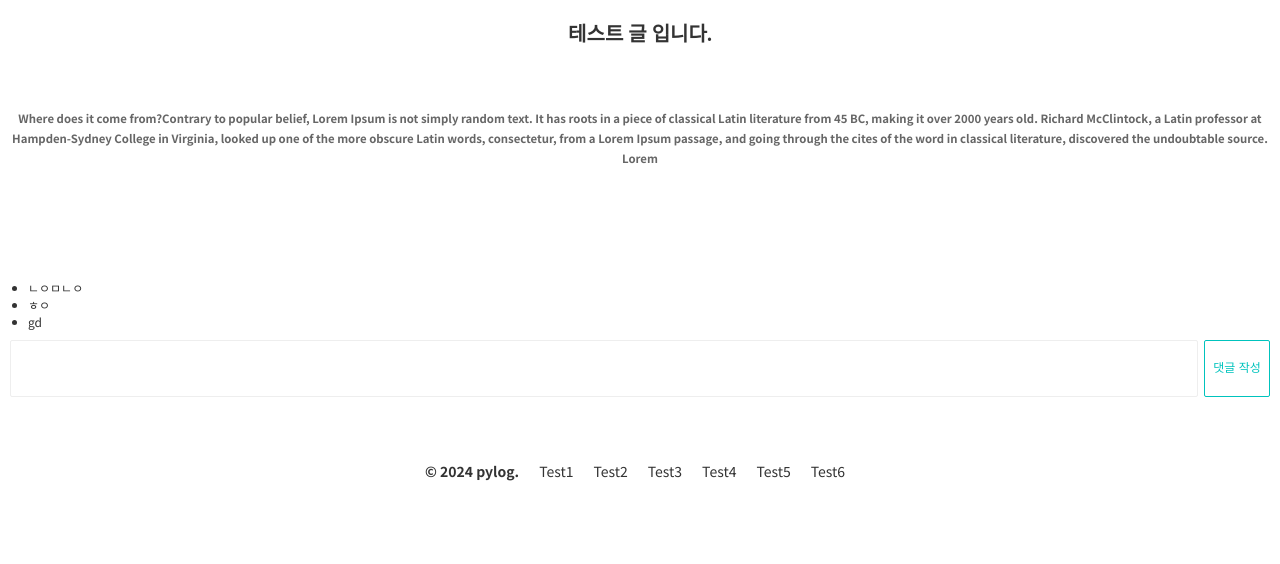
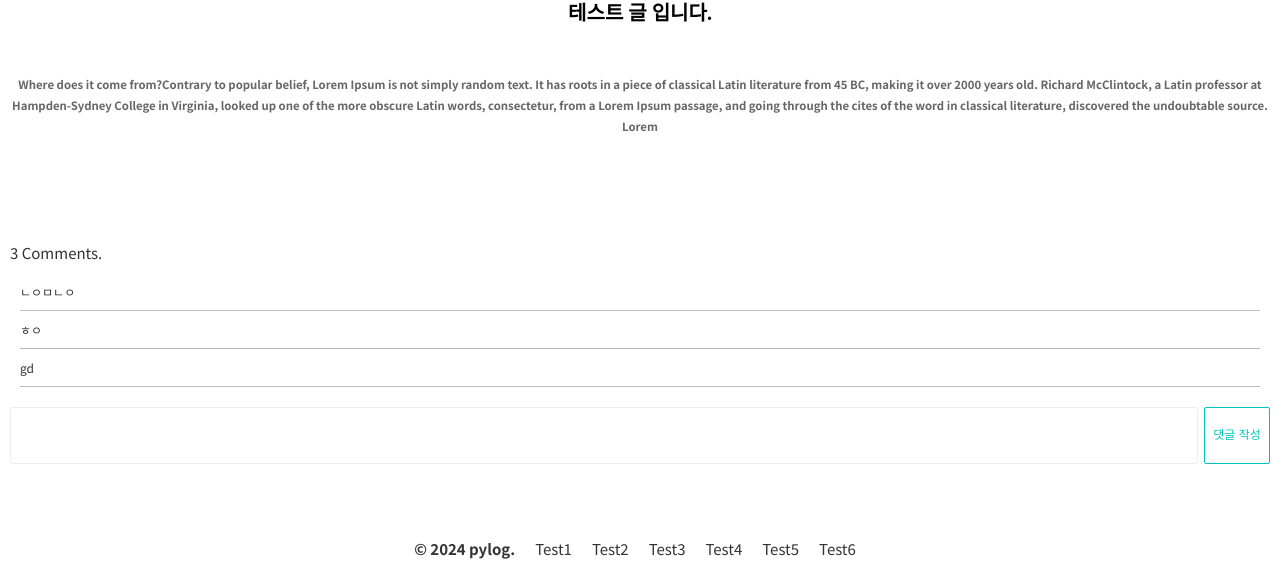
Before and after one commit to 0verfl0w767/simple-blog, a Django app: page /posts/read/1/ in a window 1280 px wide. Shown: the part 623-1187 px from the top of the page. Before the commit the page ends 1104 px from the top, so only its background shows below. Run offline with Django 5.2, Linux system fonts and the light colour scheme; data comes from the database, SQL or seed files in the repository; both versions use the stored data as it was after the commit.

Commit message:
fix: some design modifications

```diff
--- a/python_project/static/css/style-up.css
+++ b/python_project/static/css/style-up.css
@@ -17,6 +17,19 @@
   -webkit-line-clamp: 3;
   -webkit-box-orient: vertical;
   height: 63px;
+}
+
+p {
+  margin: 0;
+}
+
+.content {
+  color: black;
+  margin-block: 20px;
+}
+
+.comments-box {
+  margin-block: 10px;
 }
 
 .footer {
@@ -55,18 +68,24 @@
   display: flex;
   justify-content: center;
   align-items: center;
+  flex-wrap: wrap;
   padding-block: 20px;
 }
 
-.sponsor-text {
-  padding-inline: 10px;
-}
-
-.sponsor-img {
+.sponsor-img-cloud {
+  padding-inline: 4px;
   max-width: 125px;
   overflow: hidden;
 }
 
-.sponsor-img img {
+.sponsor-img-school {
+  padding-inline: 4px;
+  max-width: 144px;
+  overflow: hidden;
+}
+
+.sponsor img {
+  display: flex;
+  flex-wrap: wrap;
   max-width: initial;
 }
--- a/python_project/static/css/style.css
+++ b/python_project/static/css/style.css
@@ -29,9 +29,15 @@
   margin: 0;
   font-family: "Noto Sans KR", serif;
   font-weight: 300;
-  font-size: 14px;
+  font-size: 15px;
   color: #333;
   height: 100%;
+}
+
+@media (width < 576px) {
+  html {
+    font-size: 13px;
+  }
 }
 
 body {
@@ -117,6 +123,7 @@
 }
 
 ul.comments {
+  padding: 10px;
   font-size: 12px;
 }
 ul.comments > div {
@@ -126,17 +133,17 @@
   font-weight: 500;
 }
 ul.comments > li.comment {
-  list-style: disc;
-  margin-left: 1.5em;
+  border-bottom: 1px solid #bbb;
+  padding-block: 10px;
 }
 ul.comments > li.comment-empty {
   font-style: italic;
 }
 
 @media only screen and (hover: none) and (pointer: coarse) {
-  html {
+  /* html {
     font-size: 4vw;
-  }
+  } */
 
   #post-list {
     padding: 14vw 0;
@@ -224,19 +231,19 @@
 #post-detail {
   padding: 59px 10px;
 }
-#post-detail ul.post-detail-comments li.post-detail-comment {
+#post-detail .comments-box ul.post-detail-comments li.post-detail-comment {
   list-style: disc;
   margin-left: 1.5em;
 }
-#post-detail ul.post-detail-comments li.post-detail-comment-empty {
+#post-detail .comments-box ul.post-detail-comments li.post-detail-comment-empty {
   font-style: italic;
 }
-#post-detail > form {
+#post-detail .comments-box > form {
   width: 100%;
   margin-top: 10px;
   display: flex;
 }
-#post-detail > form > textarea {
+#post-detail .comments-box > form > textarea {
   border: 1px solid #eee;
   padding: 10px;
   box-sizing: border-box;
@@ -245,10 +252,10 @@
   flex-grow: 1;
   margin-right: 6px;
 }
-#post-detail > form > textarea:focus {
+#post-detail .comments-box > form > textarea:focus {
   outline: none;
 }
-#post-detail > form > button {
+#post-detail .comments-box > form > button {
   height: 57px;
   line-height: 50px;
   border-radius: 2px;
--- a/python_project/templates/post.html
+++ b/python_project/templates/post.html
@@ -53,8 +53,11 @@
     </div>
     <div class="sponsor">
       <span class="sponsor-text">Powered by</span>
-      <div class="sponsor-img">
+      <div class="sponsor-img-cloud">
         <img src="https://t1.kakaocdn.net/kakaoicloud/portal/images/logo_black_230116.png" width="160" />
+      </div>
+      <div class="sponsor-img-school">
+        <img src="https://www.syu.ac.kr/wp-content/uploads/2018/05/pg_logo4.png" width="160" />
       </div>
     </div>
   </body>
--- a/python_project/templates/post_create.html
+++ b/python_project/templates/post_create.html
@@ -6,6 +6,7 @@
     <meta name="viewport" content="width=device-width, initial-scale=1.0" />
     <title>Document</title>
     <link rel="stylesheet" href="{% static 'css/style.css' %}" />
+    <link rel="stylesheet" href="{% static 'css/style-up.css' %}" />
     <link href="https://webfontworld.github.io/NanumSquare/NanumSquare.css" rel="stylesheet" />
     <script
       src="https://code.jquery.com/jquery-3.4.1.slim.min.js"
--- a/python_project/templates/post_read.html
+++ b/python_project/templates/post_read.html
@@ -22,7 +22,9 @@
         <a href="/posts/update/{{post.id}}" style="margin-inline: 10px">수정</a>
         <a href="/posts/delete/{{post.id}}" style="margin-inline: 10px">삭제</a>
       </div>
-      <p>{{post.content | safe}}</p>
+      <div class="content">{{post.content | safe}}</div>
+      <div class="comments-box">
+        <span>{{post.comment_set.all | length }} Comments.</span>
         <ul class="comments">
           {% for comment in post.comment_set.all %}
           <li class="comment">{{comment.content}}</li>
@@ -35,6 +37,7 @@
           <textarea name="comment"></textarea>
           <button type="submit" class="btn btn-primary">댓글 작성</button>
         </form>
+      </div>
     </div>
     <div class="footer">
       <div class="flex-1">
```
Also changed, not shown: python_project/db.sqlite3. Lines whose indentation alone changed are shown as unchanged.
